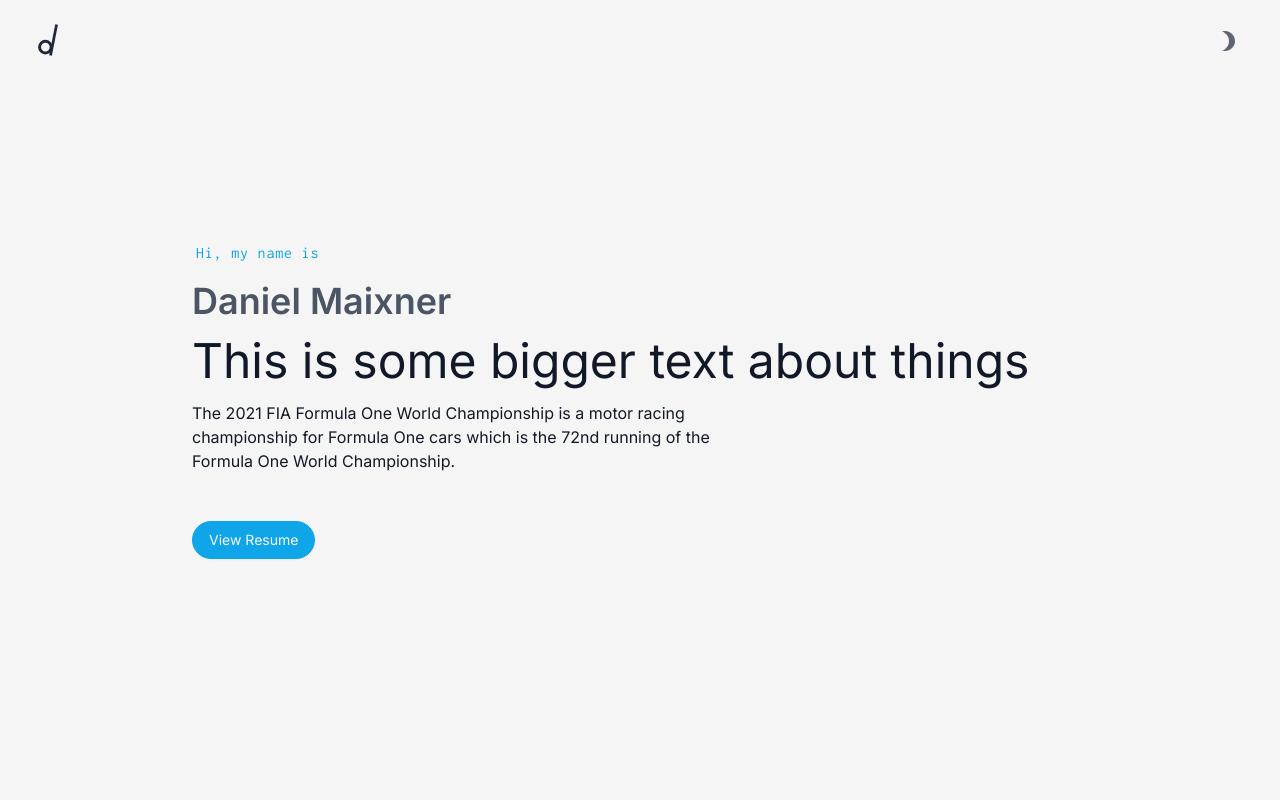
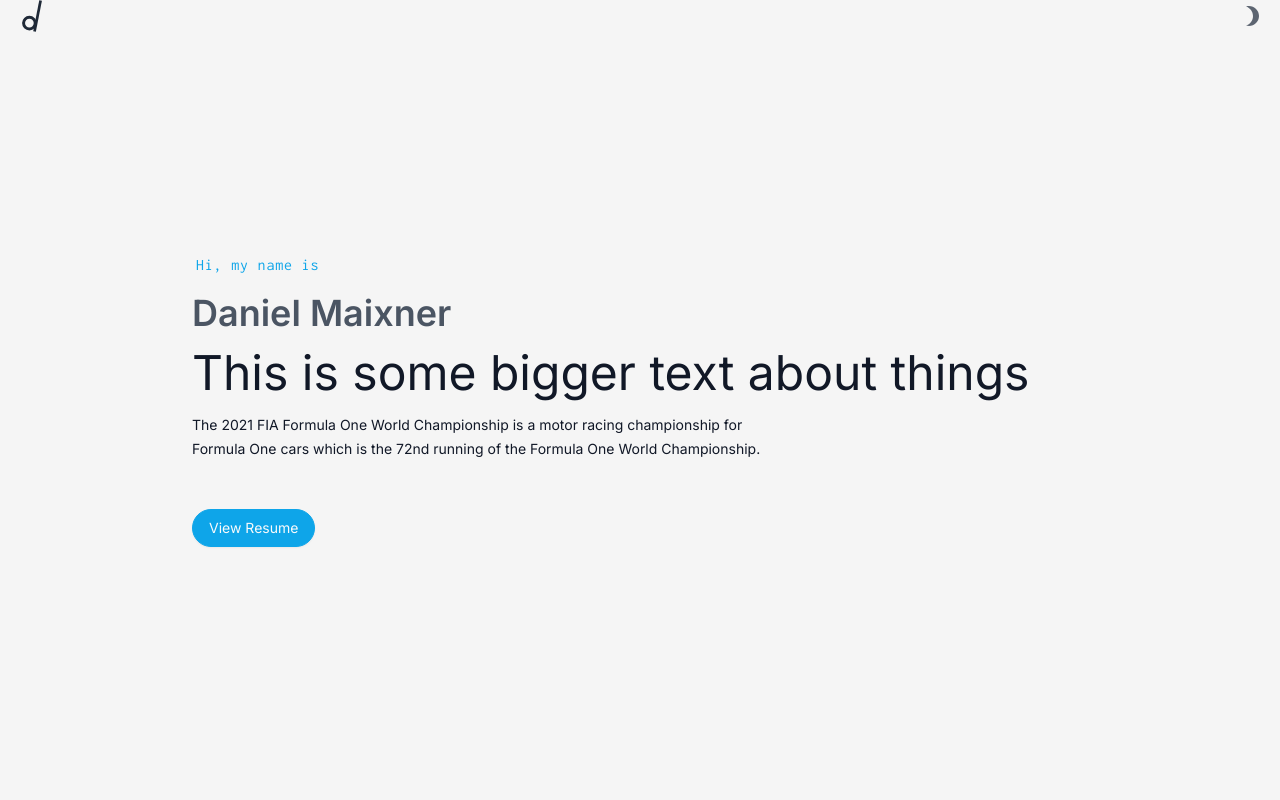
Before and after one commit to dmaixner93/online_resume, a React (Create React App) app: page / in a window 1280 px wide. Shown: the top 800 px of the page. Built offline with nearby package versions, Linux system fonts and the light colour scheme.

Commit message:
Add back arrow for project pages

```diff
--- a/src/App.js
+++ b/src/App.js
@@ -15,14 +15,14 @@ function App() {
         <Switch>
           <Route exact path="/">
             <Main
-              header={<Header left={<Logo />} />}
+              header={<Header homePage={true} />}
             />
           </Route>
           <Route exact path="/waylit">
             <Waylit
               header={
                 <Header
-                  left={
+                  pageTitle={
                     <SectionHeader
                       title={'Waylit'}
                       disableDivider={true}
--- a/src/Header.js
+++ b/src/Header.js
@@ -1,29 +1,46 @@
-import React, { createRef } from 'react';
+import React from 'react';
+import AppBar from '@material-ui/core/AppBar';
+import useScrollTrigger from '@material-ui/core/useScrollTrigger';
+import Slide from '@material-ui/core/Slide';
 import ArrowBackIcon from '@material-ui/icons/ArrowBack';
+import Logo from './assets/Logo';
+import { Link } from 'react-router-dom';
 import ThemeToggle from './ThemeToggle';
 
-const Header = ({ left, backArrow }) => {
-  const tooltipRef = createRef();
-  /** TODO: IF back arrow is true => show back arrow
-   * ELSE => show logo
-   * - Move Page titles to col-2 of grid
-   */
+function HideOnScroll(props) {
+  const { children, window } = props;
+  const trigger = useScrollTrigger({target: window});
+
   return (
-    <header className="fixed z-10 left-0 h-20 w-full">
-      <div className="relative grid grid-cols-6 items-center w-full h-full">
-        <div className="col-span-1 pl-8 h-full flex justify-start items-center">
-          { backArrow ?
-            <div className="w-6 h-6">
-              <ArrowBackIcon />
-            </div> : null
-          }
-          {left}
-        </div>
-        <div className="col-span-1 pr-8 col-start-6 h-full flex justify-end items-center">
-          <ThemeToggle ref={tooltipRef} />
-        </div>
-      </div>
-    </header>
+    <Slide appear={false} direction="down" in={!trigger}>
+      {children}
+    </Slide>
+  );
+}
+
+const Header = ({ homePage, pageTitle, ...props }) => {
+  return (
+    <React.Fragment>
+      <HideOnScroll {...props}>
+        <AppBar elevation={0} color="transparent">
+         <div className="bg-true-gray-100 dark:bg-gray-900 bg-opacity-90 dark:bg-opacity-90  grid grid-cols-6 items-center">
+           <div className="col-span-1 text-left px-4">
+            { homePage ? <Logo /> :
+              (<Link to="/">
+                <ArrowBackIcon className="opacity-80 cursor-pointer hover:opacity-100" />
+              </Link>)
+            }
+           </div>
+           <div className="col-span-4 text-center">
+            { pageTitle ? pageTitle : null }
+           </div>
+           <div className="col-span-1 text-right px-4">
+            <ThemeToggle />
+           </div>
+         </div>
+        </AppBar>
+      </HideOnScroll>
+    </React.Fragment>
   )
 }
 
--- a/src/Main.js
+++ b/src/Main.js
@@ -1,4 +1,5 @@
 import React from 'react';
+import CssBaseline from '@material-ui/core/CssBaseline';
 import Section from './utils/Section';
 import VerticalTabs from './Tabs/VerticalTabs';
 import Introduction from './Introduction';
@@ -11,6 +12,7 @@ const Main = (props) => {
   const { header } = props;
   return (
     <React.Fragment>
+      <CssBaseline />
       {header}
       <div className="relative overflow-x-hidden">
         <div className="relative w-full px-24">
--- a/src/ThemeToggle.js
+++ b/src/ThemeToggle.js
@@ -1,4 +1,4 @@
-import { useContext, useRef, forwardRef } from 'react';
+import React, { useContext, useRef, forwardRef } from 'react';
 import { ThemeContext } from "./contexts/theme.context";
 import Tooltip from '@material-ui/core/Tooltip';
 import Fade from '@material-ui/core/Fade';
@@ -16,13 +16,13 @@ const ThemeToggle = forwardRef(function ThemeToggle(props, ref) {
   }
 
   return (
-    <div {...props} ref={ref} className="h-auto w-auto relative">
+    <React.Fragment>
       <Tooltip
         TransitionComponent={Fade}
         placement="bottom-start"
         aria-label="Toggle light/dark theme"
         title="Toggle light/dark theme">
-        <div className="w-8 h-auto text-gray-700 dark:text-gray-300 cursor-pointer">
+        <span className="w-8 h-auto text-gray-700 dark:text-gray-300 cursor-pointer">
           {theme === "dark" ? (
             <button
               id="themeToggle"
@@ -35,9 +35,9 @@ const ThemeToggle = forwardRef(function ThemeToggle(props, ref) {
               <Brightness3Icon onClick={() => dispatch("dark")} />
             </button>
           )}
-        </div>
+        </span>
       </Tooltip>
-    </div>
+    </React.Fragment>
   );
 });
 
--- a/tailwind.config.js
+++ b/tailwind.config.js
@@ -1,48 +1,51 @@
-const colors = require('tailwindcss/colors');
+const colors = require("tailwindcss/colors");
 // const plugin = require('tailwindcss/plugin');
-const defaultTheme = require('tailwindcss/defaultTheme');
+const defaultTheme = require("tailwindcss/defaultTheme");
 
 module.exports = {
-  purge: ['./src/**/*.{js,jsx,ts,tsx}', './public/index.html'],
-  darkMode: 'class', // or 'media' or 'class'
+  purge: ["./src/**/*.{js,jsx,ts,tsx}", "./public/index.html"],
+  darkMode: "class", // or 'media' or 'class'
   theme: {
     colors: {
-      transparent: 'transparent',
-      current: 'currentColor',
+      transparent: "transparent",
+      current: "currentColor",
       gray: colors.coolGray,
       blue: colors.lightBlue,
       green: colors.emerald,
       indigo: colors.indigo,
       yellow: colors.amber,
     },
+    fontFamily: {
+      sans: ['"Inter"', ...defaultTheme.fontFamily.sans],
+      mono: ['"Inconsolata"', ...defaultTheme.fontFamily.mono],
+    },
     extend: {
+      spacing: {
+        '18': '4.5rem',
+      },
       minHeight: {
-        '72': '18rem',
+        72: "18rem",
       },
       colors: {
-        'true-gray': colors.trueGray,
+        "true-gray": colors.trueGray,
         white: colors.white,
-        purple: colors.purple
+        purple: colors.purple,
       },
       container: {
         center: true,
         padding: {
-          DEFAULT: '2rem',
-          lg: '4rem',
-          xl: '5rem',
-        }
-      },
-      fontFamily: {
-        sans: ['"Inter"', ...defaultTheme.fontFamily.sans],
-        mono: ['"Inconsolata"', ...defaultTheme.fontFamily.mono],
+          DEFAULT: "2rem",
+          lg: "4rem",
+          xl: "5rem",
+        },
       },
     },
   },
   variants: {
     extend: {
-      filter: ['group-hover'],
-      translate: ['group-hover'],
-    }
+      filter: ["group-hover"],
+      translate: ["group-hover"],
+    },
   },
   plugins: [],
-}
+};
```
